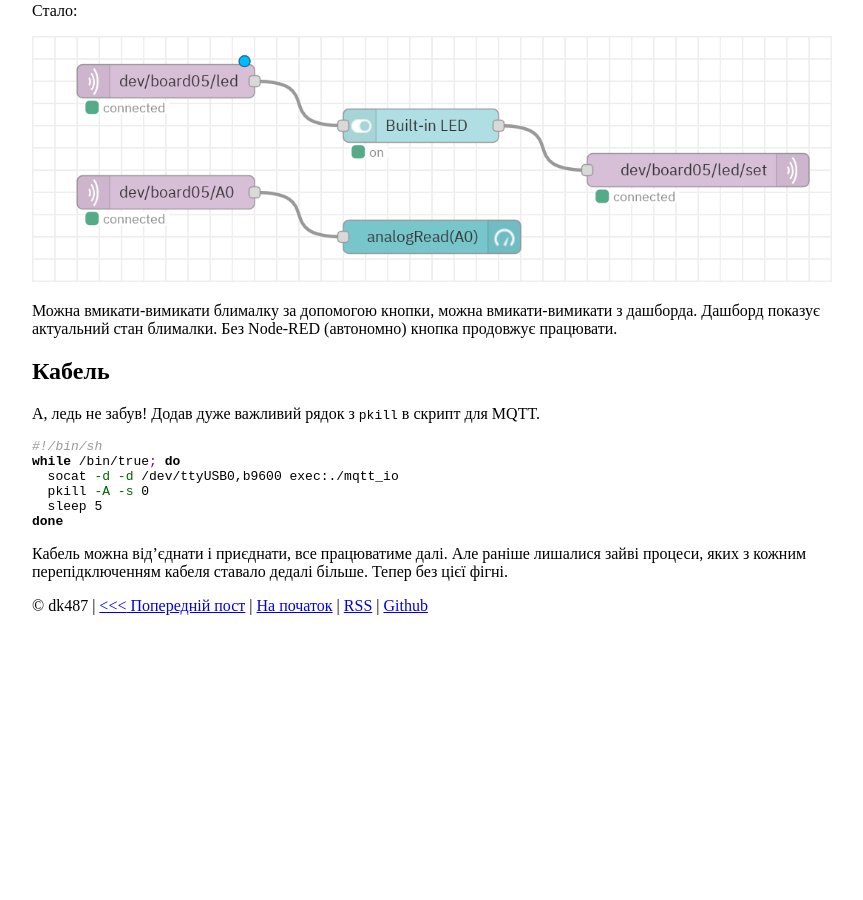
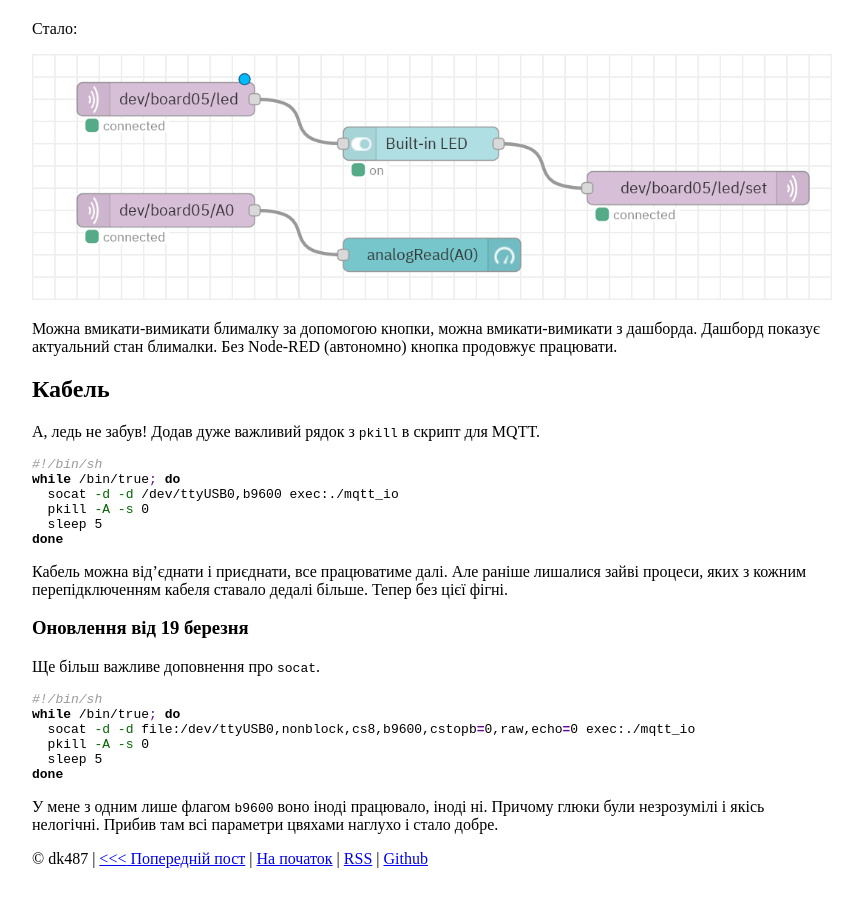
Before and after one commit to dk487/test.de.co.ua, a Jekyll site: the page built from _posts/2024/2024-03-18-mqtt-oop.md, in a window 1280 px wide and 900 px high, scrolled down 2331 px. Shown: the whole window, without its empty margins (208-1071 px from the left). Built offline with Jekyll 4.4.1, drawn with Linux system fonts in a browser that asks for light colours; before the commit the page ends 2978 px from its top, so only the background shows below that; some of the changed text lies outside the part shown.

Commit message:
Post update

````diff
--- a/_posts/2024/2024-03-18-mqtt-oop.md
+++ b/_posts/2024/2024-03-18-mqtt-oop.md
@@ -1,6 +1,7 @@
 ---
 title: <abbr>MQTT</abbr> та <abbr>ООП</abbr>
 date: 2024-03-18 15:17:07 +02:00
+mtime: 2024-03-19 19:46:00 +02:00
 opengraph_generator:
   template: clickbait01
   label_row1: MQTT та ООП
@@ -116,6 +117,22 @@ done
 Кабель можна від'єднати і приєднати, все працюватиме далі. Але раніше лишалися зайві процеси, яких з кожним перепідключенням кабеля ставало дедалі більше. Тепер без цієї фігні.
 
 
+### Оновлення від 19 березня
+
+Ще більш важливе доповнення про `socat`.
+
+```sh
+#!/bin/sh
+while /bin/true; do
+  socat -d -d file:/dev/ttyUSB0,nonblock,cs8,b9600,cstopb=0,raw,echo=0 exec:./mqtt_io
+  pkill -A -s 0
+  sleep 5
+done
+```
+
+У мене з одним лише флагом `b9600` воно іноді працювало, іноді ні. Причому глюки були незрозумілі і якісь нелогічні. Прибив там всі параметри цвяхами наглухо і стало добре.
+
+
 [1]: /2024/02/08/arduino-blinking-led.html
 [2]: /2024/02/20/arduino-mqtt.html
 [3]: https://github.com/kastaneda/arduino_sandbox/tree/master/very_silly_serial/another_silly_sketch
````
